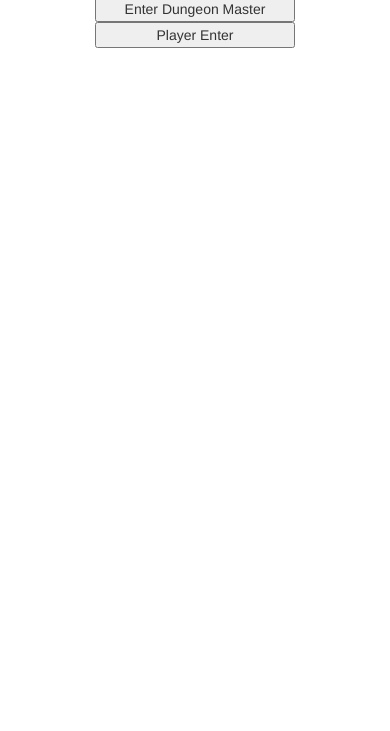
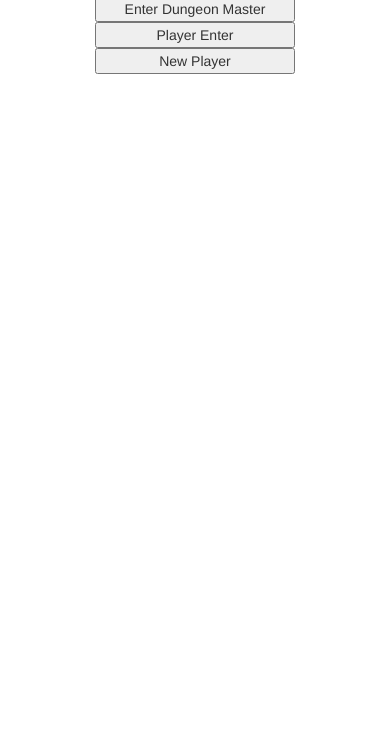
Before and after one commit to martytheparty/rod-and-dad-adventure-game, a website: page raw/index.html in a window 390 px wide. Shown: the part 113-844 px from the top of the page. Drawn offline with nearby package versions, Linux system fonts and the light colour scheme; no server answers.

Commit message:
hides new-player button when either DM or player button is clicked

```diff
--- a/raw/index.html
+++ b/raw/index.html
@@ -54,6 +54,14 @@
         <div class="column col-xs-1"></div>
       </div>
 
+      <div class="row" id="new-player">
+        <div class="column col-xs-1"></div>
+        <div class="column col-xs-10" style="text-align:center">
+          <button onclick="showNewPlayer()" style="width:200px">New Player</button>
+        </div>
+        <div class="column col-xs-1"></div>
+      </div>
+
       <div class="row" id="player-login">
         <div class="column col-xs-5"></div>
         <div class="column col-xs-3" style="text-align:center">
--- a/raw/js/app.js
+++ b/raw/js/app.js
@@ -31,6 +31,7 @@ $('#loaded').show();
 $('#secret').val('');
 
 function enterDungeonMaster() {
+  $('#new-player').hide();
   $('#enter-dungeon').hide();
   $('#player-enter').hide();
   $('#login-dungeon').show();
@@ -58,6 +59,7 @@ function loginPlayer() {
 
 }
 function showPlayerSelection() {
+  $('#new-player').hide();
   $('#player-enter').hide();
   $('#enter-dungeon').hide();
   $('#player-login').show();
```
